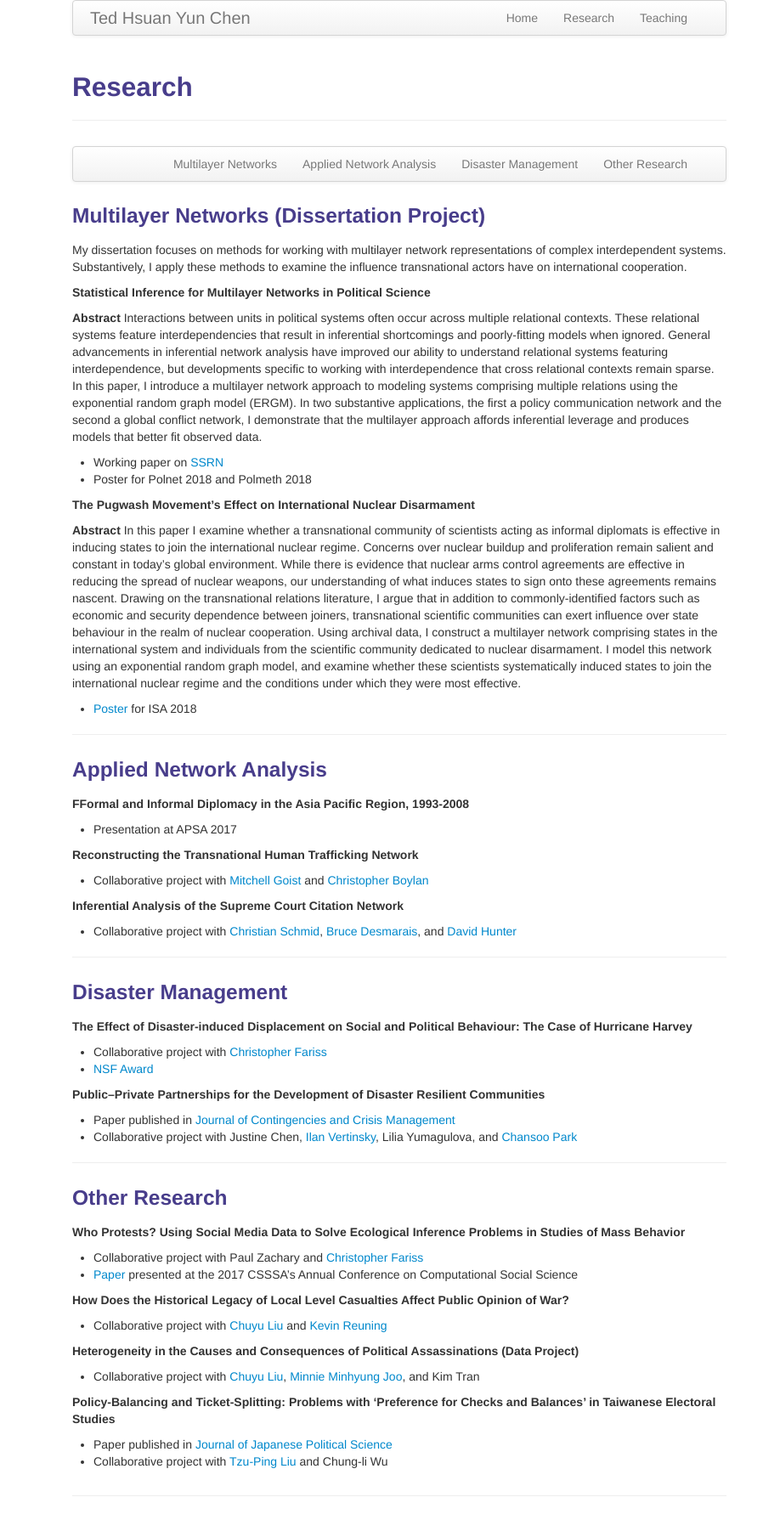
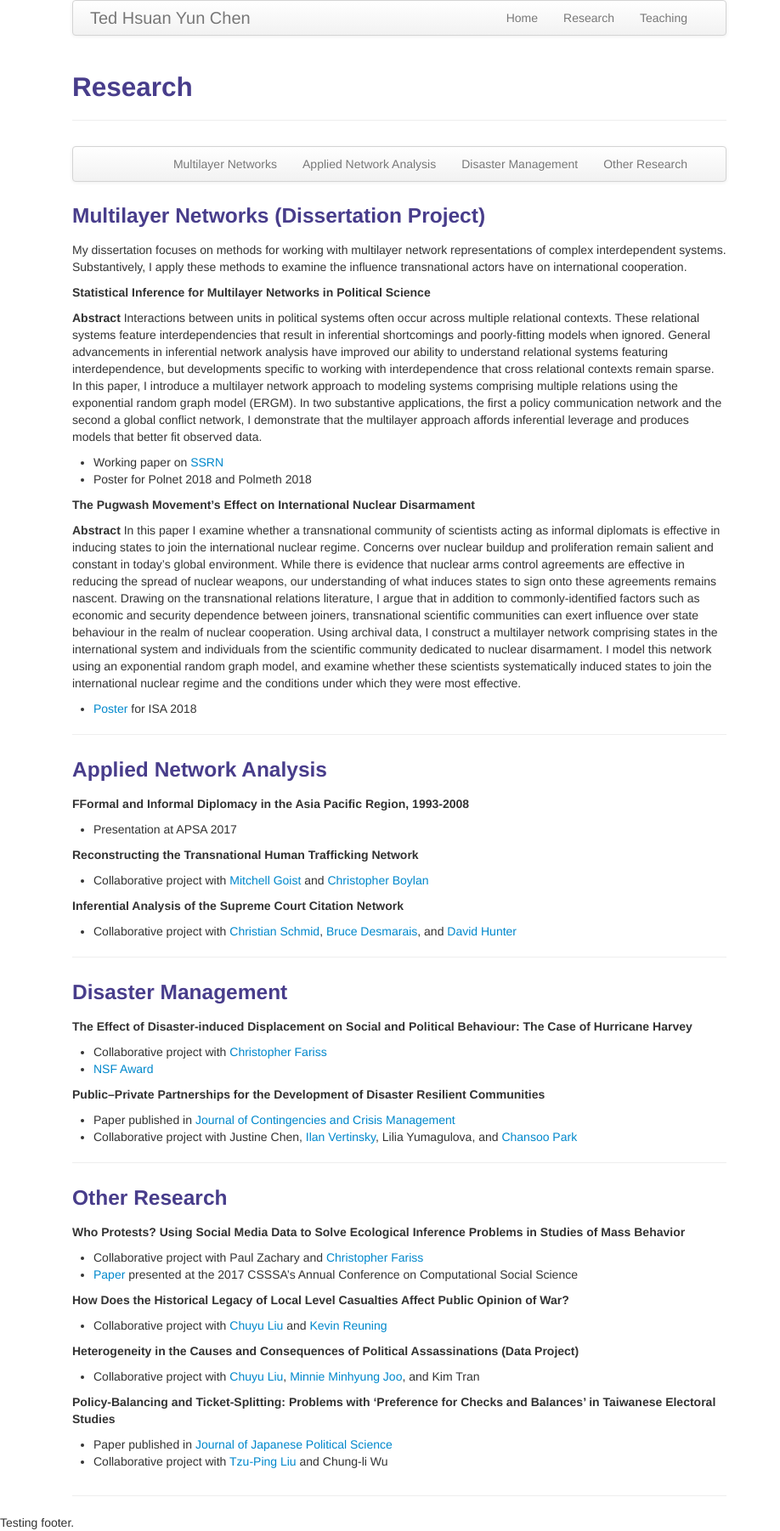
Before and after one commit to tedhchen/tedhchen.github.io, a Jekyll site: the page built from pages/research.md, in a window 1280 px wide. Shown: the whole page at 85% size, without its empty margins (0-918 px from the left). Built offline with Jekyll 4.4.1, drawn with Linux system fonts in a browser that asks for light colours.

Commit message:
added footer

```diff
--- a/_includes/themes/twitter/default.html
+++ b/_includes/themes/twitter/default.html
@@ -60,4 +60,7 @@
 
     {% include JB/analytics %}
   </body>
+  <foot>
+  Testing footer.
+  </foot>
 </html>
```
